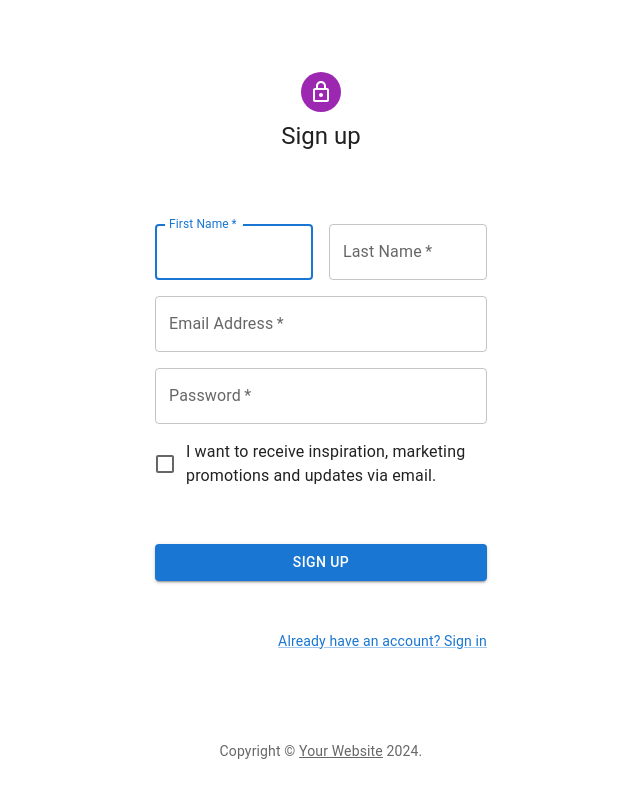
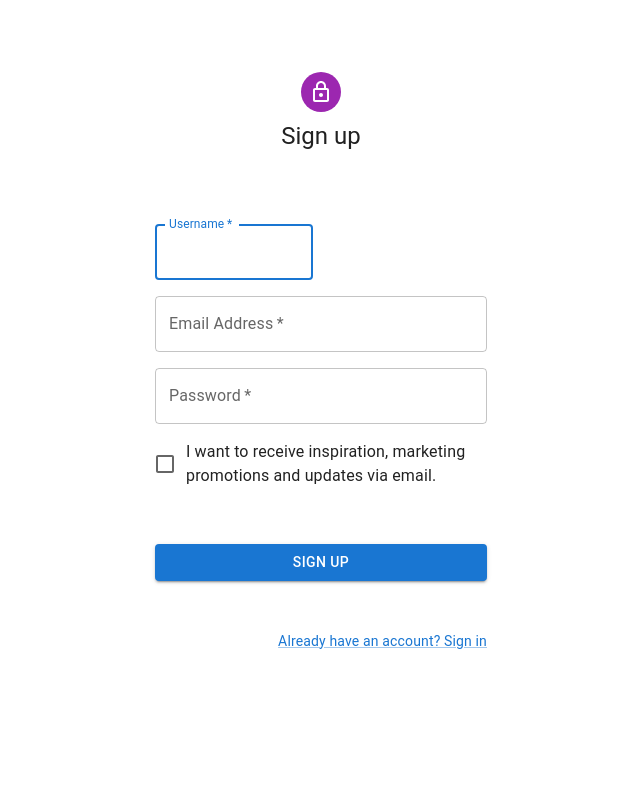
Before and after one commit to KrystianSzychx/little-lemon-frontend, a React (Create React App) app: page /SignUp in a window 1280 px wide. Shown: the whole page, without its empty margins (319-959 px from the left). Built offline with nearby package versions, Linux system fonts and the light colour scheme; a web font is replaced by a local one.

Commit message:
logowanie i rejestracja

```diff
--- a/src/components/pages/SignIn/SignIn.js
+++ b/src/components/pages/SignIn/SignIn.js
@@ -54,16 +54,31 @@ export default function SignIn() {
   const handleSubmit = (e) => {
     e.preventDefault();
     if (input.email !== "" && input.password !== "") {
-      auth.loginAction({ email: input.email, password: input.password })
+      fetch('https://localhost:7051/api/Account/login', {
+        method: 'POST',
+        headers: {
+          'Content-Type': 'application/json'
+        },
+        body: JSON.stringify({
+          email: input.email,
+          password: input.password
+        }),
+      })
+      .then(response => {
+        if (response.ok) {
+          return response.json();
+        }
+        throw new Error('Login failed.');
+      })
       .then(() => {
         navigate('/');
       })
       .catch((err) => {
         console.error("Login failed:", err);
-          setOpenSnackbar(true); // Otwórz Snackbar w przypadku błędu logowania
+        setOpenSnackbar(true);
       });
     } else {
-      setOpenSnackbar(true); // Otwórz Snackbar w przypadku braku poprawnych danych
+      setOpenSnackbar(true);
     }
   };
 
--- a/src/components/pages/SignUp/SignUp.js
+++ b/src/components/pages/SignUp/SignUp.js
@@ -1,4 +1,4 @@
-import * as React from 'react';
+import React, { useState } from 'react';
 import Avatar from '@mui/material/Avatar';
 import Button from '@mui/material/Button';
 import CssBaseline from '@mui/material/CssBaseline';
@@ -14,34 +14,36 @@ import Container from '@mui/material/Container';
 import { createTheme, ThemeProvider } from '@mui/material/styles';
 import axios from 'axios';
 
-
-function Copyright(props) {
-  return (
-    <Typography variant="body2" color="text.secondary" align="center" {...props}>
-      {'Copyright © '}
-      <Link color="inherit" href="https://mui.com/">
-        Your Website
-      </Link>{' '}
-      {new Date().getFullYear()}
-      {'.'}
-    </Typography>
-  );
-}
-
-// TODO remove, this demo shouldn't need to reset the theme.
-
 const defaultTheme = createTheme();
 
 export default function SignUp() {
+  const [formData, setFormData] = useState({
+    username: '',
+    email: '',
+    password: ''
+  });
+
+  const handleChange = (event) => {
+    const { name, value } = event.target;
+    setFormData((prevData) => ({
+      ...prevData,
+      [name]: value
+    }));
+  };
+
   const handleSubmit = async (event) => {
     event.preventDefault();
-    const data = new FormData(event.currentTarget);
+    const userData = {
+      username: formData.username,
+      email: formData.email,
+      password: formData.password
+    };
+
     try {
-      const response = await axios.post("https://localhost:7235/api/RegistrationUsers", {
-        firstName: data.get('firstName'),
-        lastName: data.get('lastName'),
-        email: data.get('email'),
-        password: data.get('password')
+      const response = await axios.post("https://localhost:7051/api/Account/registerUser", userData, {
+        headers: {
+          'Content-Type': 'application/json'
+        }
       });
       console.log('User created: ', response.data);
     } catch (error) {
@@ -71,23 +73,15 @@ export default function SignUp() {
             <Grid container spacing={2}>
               <Grid item xs={12} sm={6}>
                 <TextField
-                  autoComplete="given-name"
-                  name="firstName"
+                  autoComplete="username"
+                  name="username"
                   required
                   fullWidth
-                  id="firstName"
-                  label="First Name"
+                  id="username"
+                  label="Username"
                   autoFocus
-                />
-              </Grid>
-              <Grid item xs={12} sm={6}>
-                <TextField
-                  required
-                  fullWidth
-                  id="lastName"
-                  label="Last Name"
-                  name="lastName"
-                  autoComplete="family-name"
+                  value={formData.username}
+                  onChange={handleChange}
                 />
               </Grid>
               <Grid item xs={12}>
@@ -98,6 +92,8 @@ export default function SignUp() {
                   label="Email Address"
                   name="email"
                   autoComplete="email"
+                  value={formData.email}
+                  onChange={handleChange}
                 />
               </Grid>
               <Grid item xs={12}>
@@ -109,6 +105,8 @@ export default function SignUp() {
                   type="password"
                   id="password"
                   autoComplete="new-password"
+                  value={formData.password}
+                  onChange={handleChange}
                 />
               </Grid>
               <Grid item xs={12}>
@@ -135,7 +133,6 @@ export default function SignUp() {
             </Grid>
           </Box>
         </Box>
-        <Copyright sx={{ mt: 5 }} />
       </Container>
     </ThemeProvider>
   );
```
Lines whose indentation alone changed are shown as unchanged.
